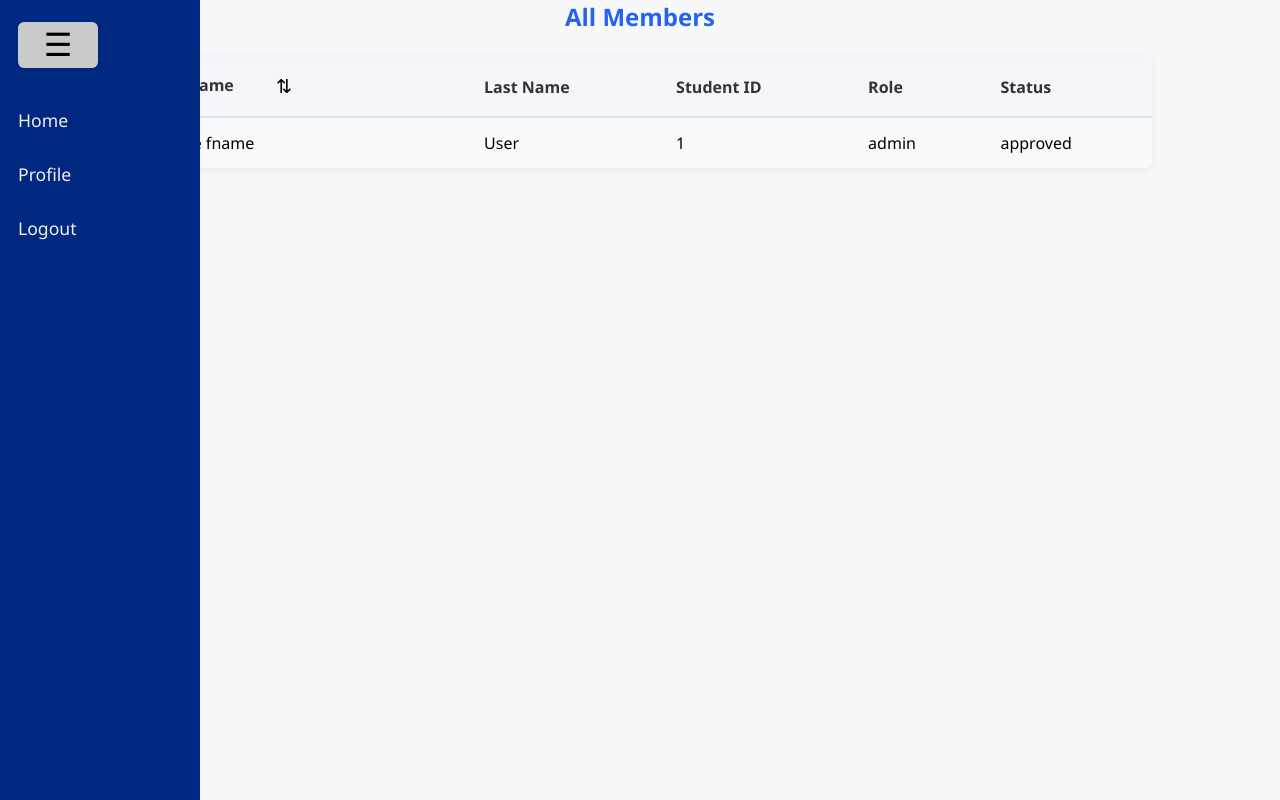
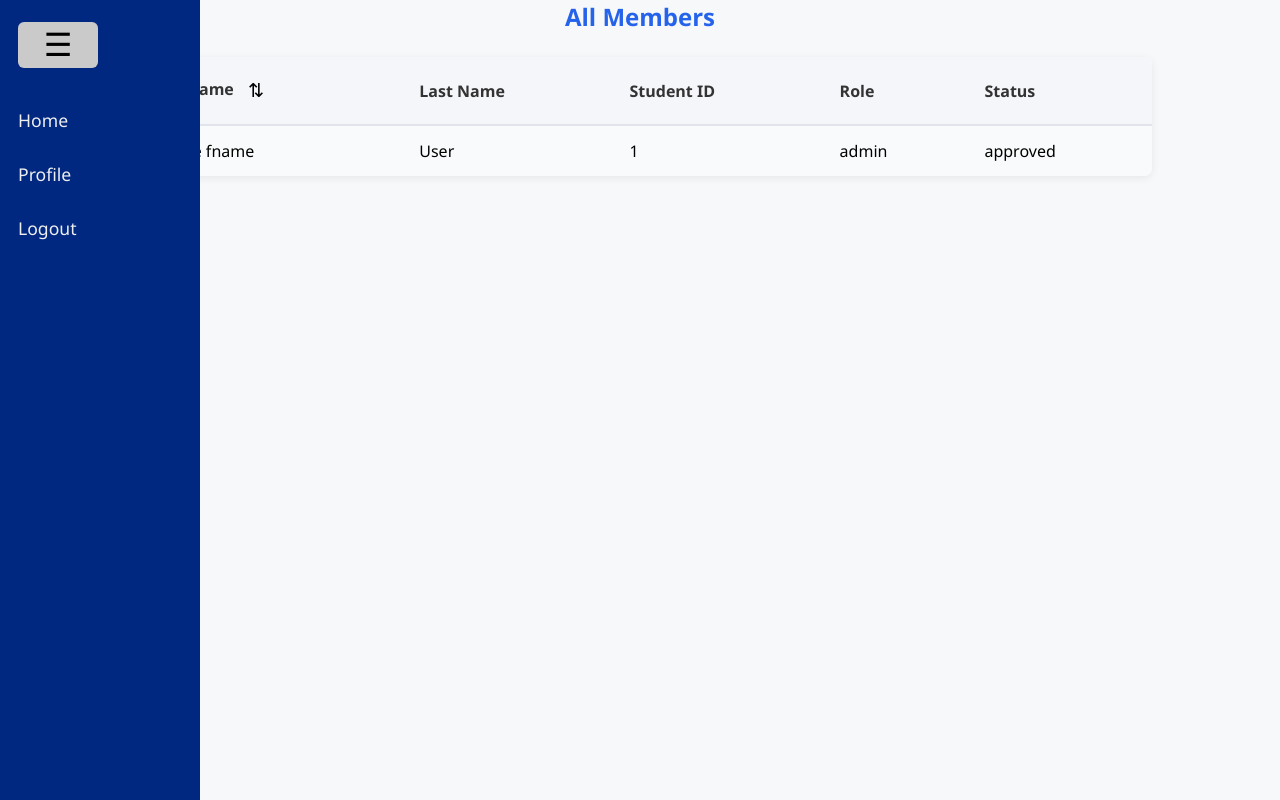
Before and after one commit to JasonVBN/hourstracker, a Flask app: template templates/roster.html in a window 1280 px wide. Run offline with Flask 3, Linux system fonts and the light colour scheme; the template is opened without the code that fills it: most values are stand-ins (such as "Sample title", 1, 10 or a date in 2020).

Commit message:
styling 💅

```diff
--- a/static/index.css
+++ b/static/index.css
@@ -58,7 +58,7 @@ button, input[type="submit"], a.btn {
 }
 button:hover, input[type="submit"]:hover, a.btn:hover, a.btn:focus {
     background: #1d4ed8;
-    color: #fff !important;
+    color: #fff; /* removed !important */
     text-decoration: none;
 }
 li {
--- a/templates/roster.html
+++ b/templates/roster.html
@@ -37,12 +37,13 @@
         margin-left:6px;
         background: none;
         border: none;
-        padding: 0;
+        padding: 4px;
         cursor: pointer;
         vertical-align: middle;
         font-size: 1.2em;
         color: black;
         transition: color 0.2s;
+        min-width: 20px;
     }
     .sort-btn:hover {
         background: #e5e7eb;
```
